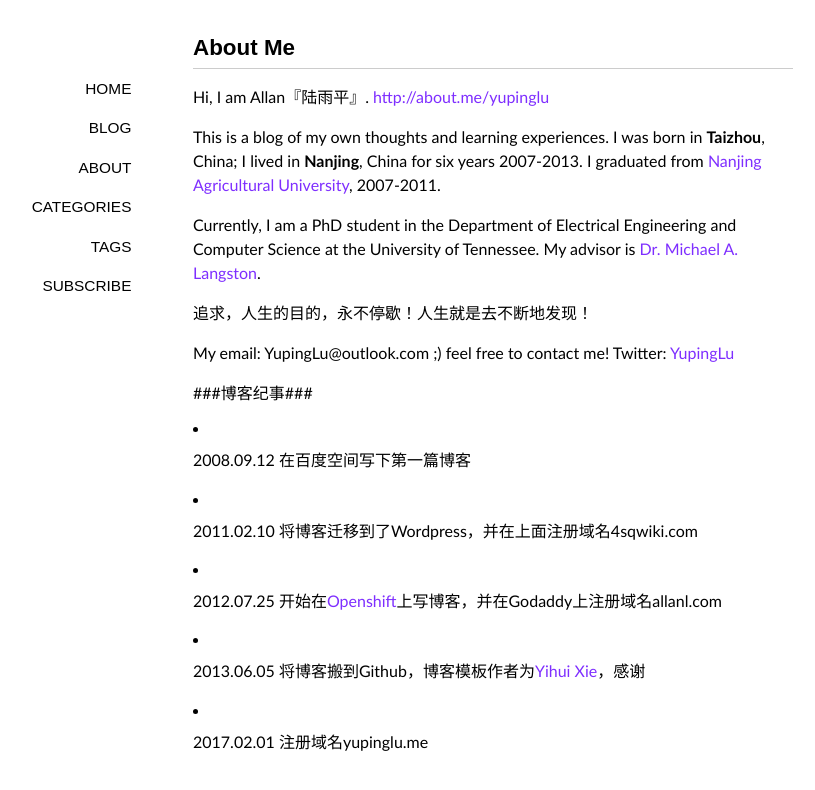
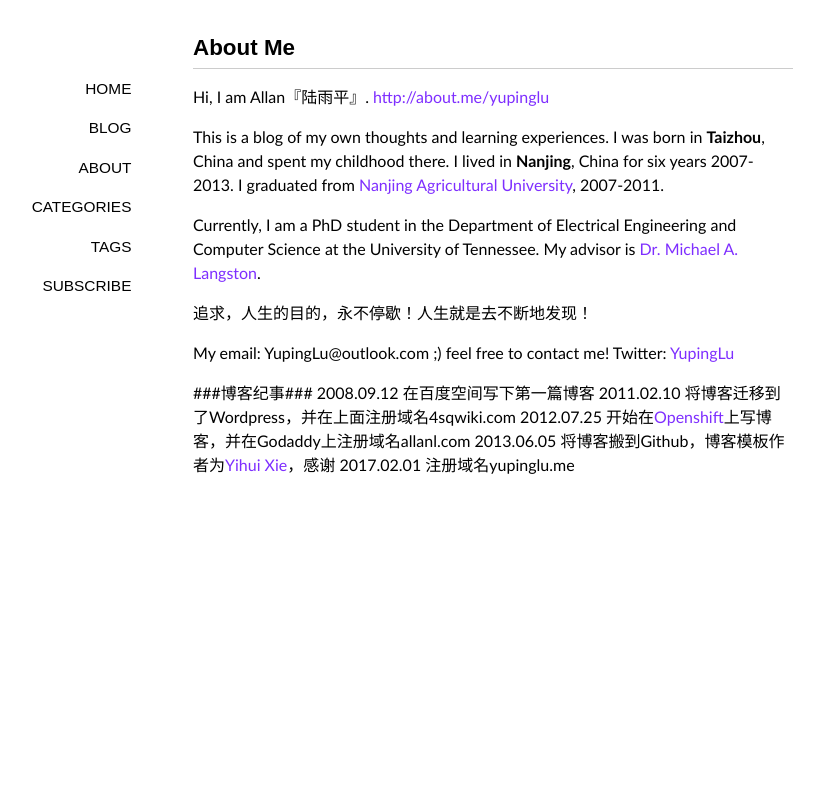
Before and after one commit to YupingLu/YupingLu.github.io, a Jekyll site: the page built from about/index.md, in a window 1280 px wide. Shown: the top 790 px of the page, without its empty margins (147-962 px from the left). Built offline with Jekyll 4.4.1, drawn with Linux system fonts in a browser that asks for light colours; some web fonts are replaced; comment, search, counter and statistics services are not loaded.

Commit message:
update about me

```diff
--- a/about/index.md
+++ b/about/index.md
@@ -6,7 +6,7 @@ comments: yes
 
 Hi, I am Allan『陆雨平』. [http://about.me/yupinglu](http://about.me/yupinglu)
 
-This is a blog of my own thoughts and learning experiences. I was born in __Taizhou__, China; I lived in __Nanjing__, China for six years 2007-2013. I graduated from [Nanjing Agricultural University](http://english.njau.edu.cn/), 2007-2011.
+This is a blog of my own thoughts and learning experiences. I was born in __Taizhou__, China and spent my childhood there. I lived in __Nanjing__, China for six years 2007-2013. I graduated from [Nanjing Agricultural University](http://english.njau.edu.cn/), 2007-2011.
 
 Currently, I am a PhD student in the Department of Electrical Engineering and Computer Science
 at the University of Tennessee. My advisor is [Dr. Michael A. Langston](http://web.eecs.utk.edu/~langston/).
@@ -17,12 +17,8 @@ My email: YupingLu@outlook.com ;)  feel free to contact me!
 Twitter: [YupingLu](https://twitter.com/YupingLu)
 
 ###博客纪事###
-*	2008.09.12 在百度空间写下第一篇博客
-
-*	2011.02.10 将博客迁移到了Wordpress，并在上面注册域名4sqwiki.com
-
-*	2012.07.25 开始在[Openshift](https://openshift.redhat.com/)上写博客，并在Godaddy上注册域名allanl.com
-
-*	2013.06.05 将博客搬到Github，博客模板作者为[Yihui Xie](http://yihui.name/)，感谢
-
-*   2017.02.01 注册域名yupinglu.me
+2008.09.12 在百度空间写下第一篇博客
+2011.02.10 将博客迁移到了Wordpress，并在上面注册域名4sqwiki.com
+2012.07.25 开始在[Openshift](https://openshift.redhat.com/)上写博客，并在Godaddy上注册域名allanl.com
+2013.06.05 将博客搬到Github，博客模板作者为[Yihui Xie](http://yihui.name/)，感谢
+2017.02.01 注册域名yupinglu.me
```
